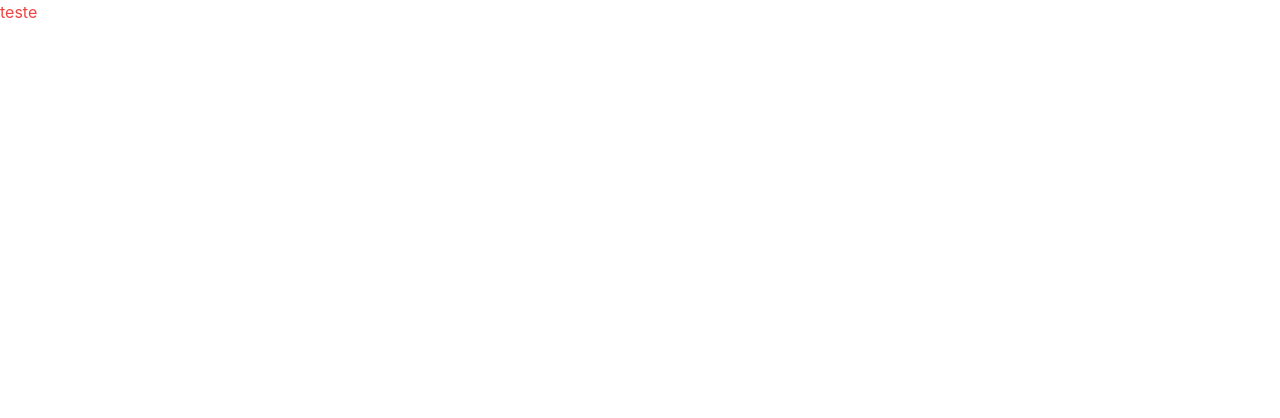
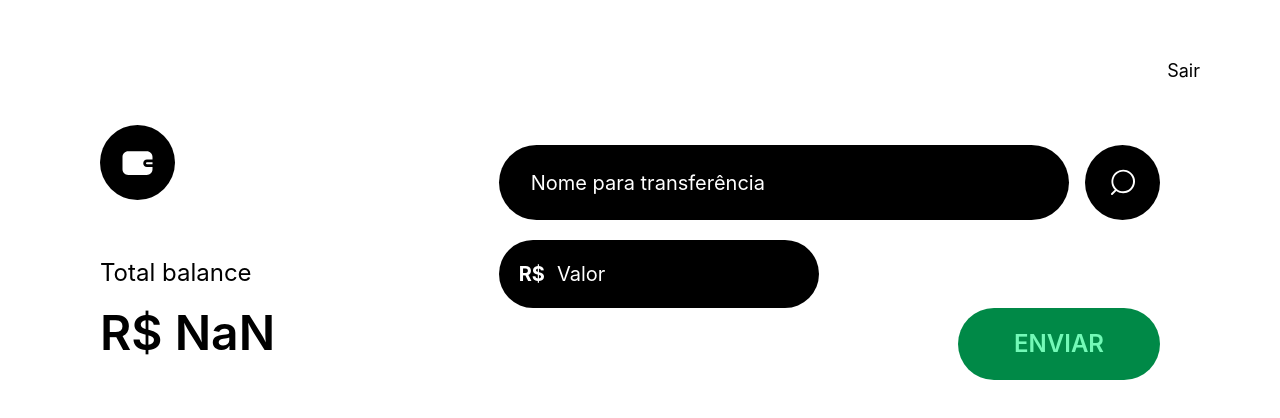
Before and after one commit to MarkOliv/ngcash, a Next.js app: page / in a window 1280 px wide. Shown: the top 418 px of the page. Built offline with nearby package versions, Linux system fonts and the light colour scheme; no server answers; the database is empty.

Commit message:
part of home interface design done balance working

```diff
--- a/pages/_app.tsx
+++ b/pages/_app.tsx
@@ -2,5 +2,9 @@ import "./styles/globals.css";
 import type { AppProps } from "next/app";
 
 export default function App({ Component, pageProps }: AppProps) {
-  return <Component {...pageProps} />;
+  return (
+    <div>
+      <Component {...pageProps} />
+    </div>
+  );
 }
--- a/pages/auth/register.tsx
+++ b/pages/auth/register.tsx
@@ -82,6 +82,11 @@ const Register = (props: Props) => {
       let { data: user, error } = await supabase.auth.signUp({
         email: email,
         password: password,
+        options: {
+          data: {
+            username: username,
+          },
+        },
       });
 
       if (error) {
--- /dev/null
+++ b/pages/components/NavBar.tsx
@@ -0,0 +1,38 @@
+// @flow
+import { User } from "@supabase/supabase-js";
+import Image from "next/image";
+import * as React from "react";
+import supabase from "../../utils/supabase";
+import logoNgCash from "../assets/logoNgCash.svg";
+
+export const NavBar = () => {
+  const [User, setUser] = React.useState<any>();
+
+  const getuser = async () => {
+    const { data, error } = await supabase.auth.getUser();
+
+    setUser(data?.user);
+    // console.log(User?.user_metadata?.username);
+  };
+
+  React.useEffect(() => {
+    getuser();
+  }, []);
+
+  const logOut = async () => {
+    let { error } = await supabase.auth.signOut();
+    document.location.reload();
+  };
+  return (
+    <nav className="container w-full px-10 my-5 bg-transparent mx-auto">
+      <div className="grid grid-cols-2">
+        <Image src={logoNgCash} alt="" width={100} height={100} />
+
+        <div className="flex flex-col items-end justify-end text-lg">
+          <h1>{User?.user_metadata?.username}</h1>
+          <h3 onClick={logOut}>Sair</h3>
+        </div>
+      </div>
+    </nav>
+  );
+};
--- a/pages/index.tsx
+++ b/pages/index.tsx
@@ -1,8 +1,111 @@
 // @flow
 import * as React from "react";
+import { NavBar } from "./components/NavBar";
+
+import walletIcon from "./assets/wallet.svg";
+
+import searchIcon from "./assets/search.svg";
+
+import Image from "next/image";
+import supabase from "../utils/supabase";
 
 const Home = () => {
-  return <div className="text-red-500">teste</div>;
+  const [User, setUser] = React.useState<any>();
+  const [Balance, setBalance] = React.useState<any>([]);
+
+  const getuser = async () => {
+    const { data, error } = await supabase.auth.getUser();
+
+    setUser(data?.user);
+    console.log(User?.user_metadata?.username);
+  };
+
+  const getBalance = async (user_id: any) => {
+    let { data: accounts, error } = await supabase
+      .from("accounts")
+      .select("balance")
+
+      .eq("user_id", user_id);
+
+    let a: any = [[]];
+
+    if (accounts !== null) {
+      a.push(accounts[0]);
+
+      setBalance(
+        new Intl.NumberFormat("pt-BR", {
+          style: "currency",
+          currency: "BRL",
+        }).format(a[1]?.balance)
+      );
+    }
+  };
+
+  React.useEffect(() => {
+    getuser();
+  }, []);
+  React.useEffect(() => {
+    getBalance(User?.id);
+  }, [User]);
+
+  return (
+    <div className="container mx-auto px-10">
+      <NavBar />
+      <div className="grid grid-cols-3 gap-4 px-10">
+        <div
+          id="balance"
+          className="grid grid-cols-1 grid-rows-3 bg-white rounded-[40px] text-black p-5"
+        >
+          <div>
+            <Image src={walletIcon} alt="" width={75} height={75} />
+          </div>
+          <div className="row-span-2 mt-10">
+            <h1 className="text-2xl">Total balance</h1>
+            <h2 className="text-5xl font-semibold mt-5">{Balance}</h2>
+          </div>
+        </div>
+
+        <div
+          id="transfer"
+          className="col-span-2 bg-white rounded-[40px] p-10 text-black"
+        >
+          <div className="flex justify-between gap-4">
+            <div className="flex items-center bg-black rounded-full p-5 text-white w-full">
+              <input
+                className="bg-transparent focus:outline-none text-xl placeholder:text-white placeholder:text-xl ml-3"
+                type="text"
+                placeholder="Nome para transferência"
+              />
+            </div>
+            <Image
+              className="cursor-pointer"
+              src={searchIcon}
+              alt=""
+              width={75}
+              height={75}
+            />
+          </div>
+          <div className="flex items-center bg-black rounded-full p-5 text-white w-80 mt-5">
+            <span className="text-xl font-bold">R$</span>
+            <input
+              className="bg-transparent focus:outline-none text-xl placeholder:text-white placeholder:text-xl ml-3"
+              type="text"
+              placeholder="Valor"
+            />
+          </div>
+          <div className="flex justify-end w-full">
+            <button className="bg-[#008947] px-14 py-5 rounded-full text-2xl font-semibold text-[#73F9B7]">
+              ENVIAR
+            </button>
+          </div>
+        </div>
+
+        <div id="transactions" className="text-white">
+          tabela aqui
+        </div>
+      </div>
+    </div>
+  );
 };
 
 export default Home;
```
Also changed, not shown: pages/assets/search.svg (added), pages/assets/wallet.svg (added).
